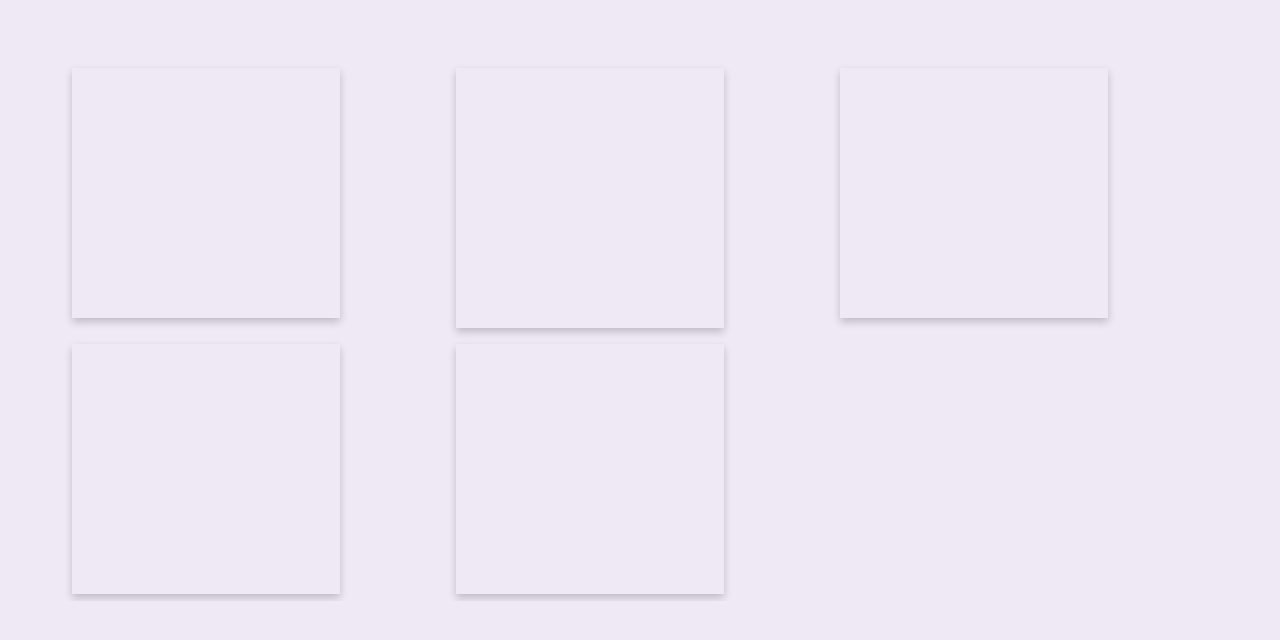
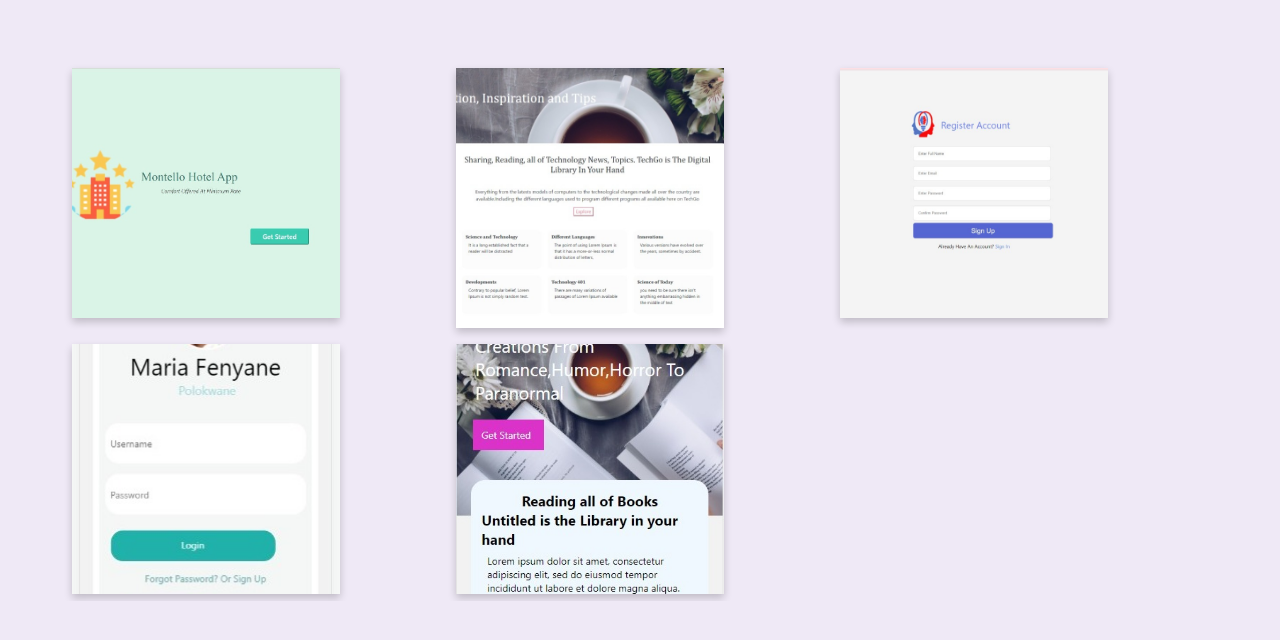
Before and after one commit to MariaLerato/Maria-Portfolio, a plain HTML site: page index.html in a window 1280 px wide. Shown: the part 790-1430 px from the top of the page. Drawn offline with Linux system fonts and the light colour scheme.

Commit message:
stylesheet

```diff
--- a/Styles.css
+++ b/Styles.css
@@ -194,7 +194,7 @@ body{
     height: 250px;
     /* padding:2%; */
     margin: 2%;
-    background-image: url('/Component//Pages/project1.jpg');
+    background-image: url('/project1.jpg');
     background-position: center;
     background-size: cover;
     background-repeat: no-repeat;
@@ -228,7 +228,7 @@ body{
 
     /* padding:2%; */
     margin: 2%;
-    background-image: url('/Component//Pages/project2.jpg');
+    background-image: url('/project2.jpg');
     background-position: center;
     background-size: cover;
     background-repeat: no-repeat;
@@ -254,7 +254,7 @@ body{
     height: 250px;
     /* padding:2%; */
     margin: 2%;
-    background-image: url('/Component//Pages/EduSharp.jpg');
+    background-image: url('/EduSharp.jpg');
     background-position: center;
     background-size: cover;
     background-repeat: no-repeat;
@@ -280,7 +280,7 @@ body{
     height: 250px;
     /* padding:2%; */
     margin: 2%;
-    background-image: url('/Component//Pages/signIn.jpg');
+    background-image: url('/signIn.jpg');
     background-position: center;
     background-size: 100%;
     background-repeat: no-repeat;
@@ -306,7 +306,7 @@ body{
     height: 250px;
     /* padding:2%; */
     margin: 2%;
-    background-image: url('/Component//Pages/novels.jpg');
+    background-image: url('/novels.jpg');
     background-position: center;
     background-size: 100%;
     background-repeat: no-repeat;
@@ -332,7 +332,7 @@ body{
     height: 250px;
     /* padding:2%; */
     margin: 2%;
-    background-image: url('/Component//Pages/project1.jpg');
+    background-image: url('/project1.jpg');
     background-position: center;
     background-size: cover;
     background-repeat: no-repeat;
```
